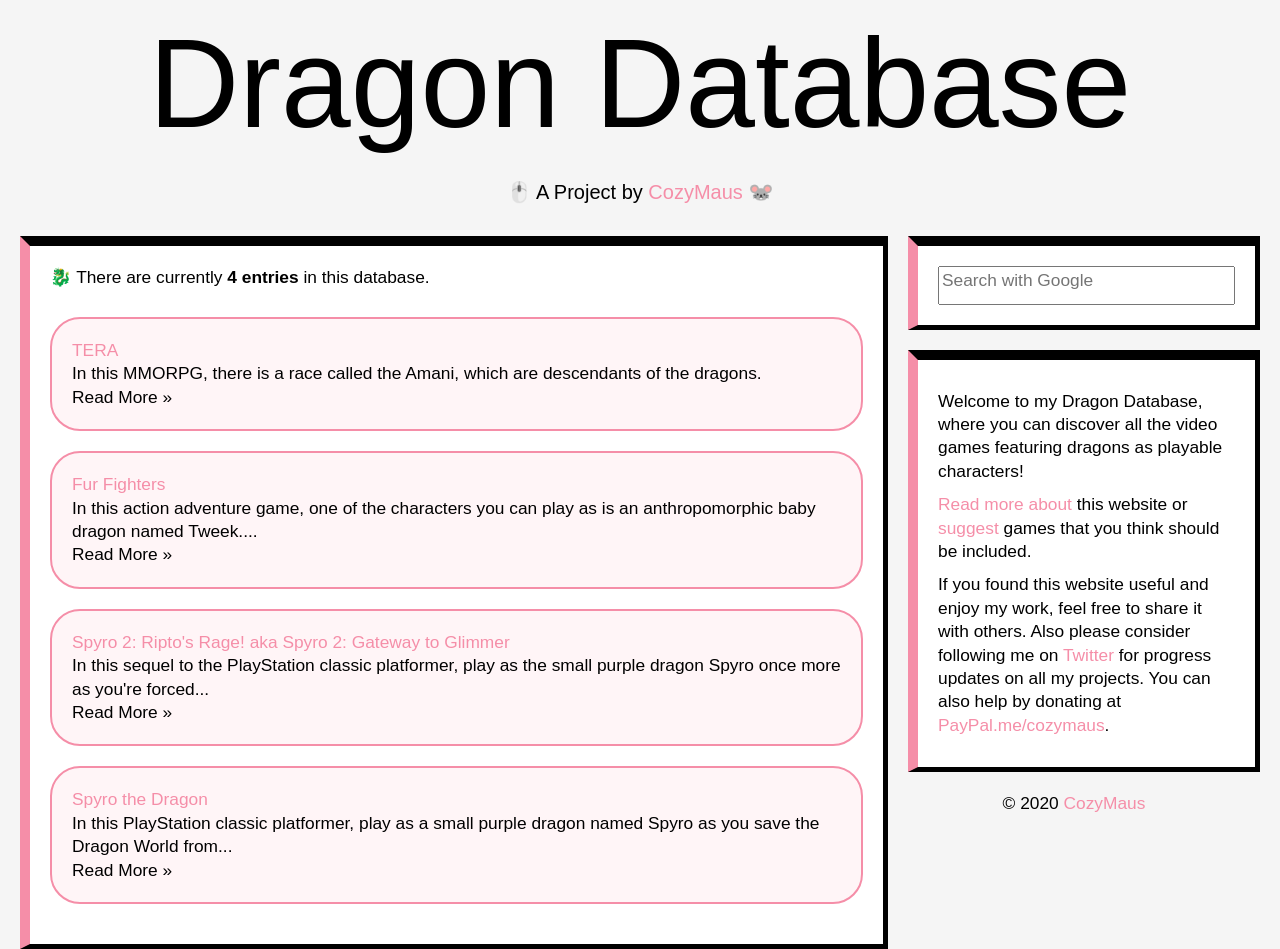
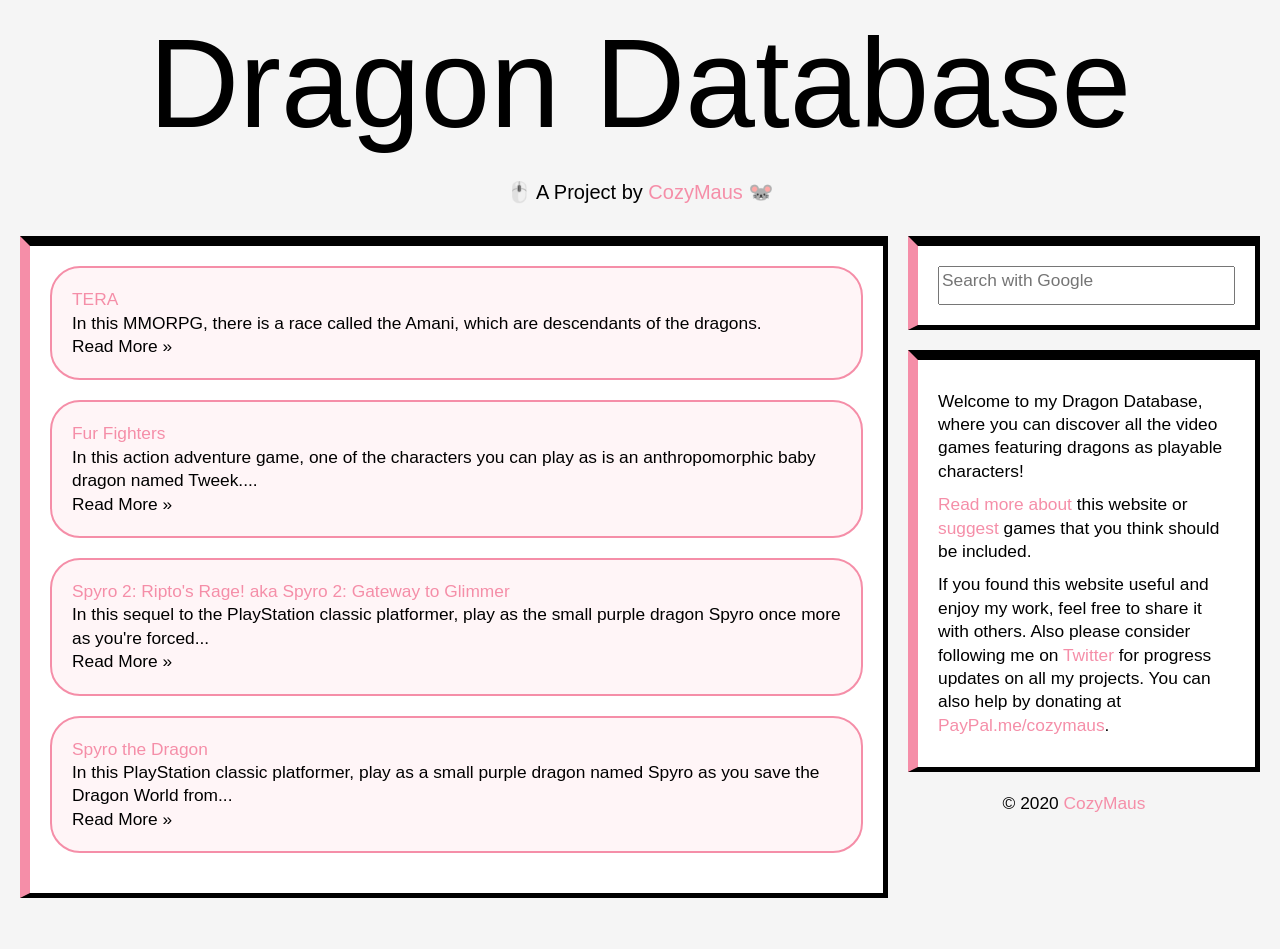
Before and after one commit to byliz/animal-game-database, a Jekyll site: the page built from index.html, in a window 1280 px wide and 949 px high. Built offline with Jekyll 4.4.1, drawn with Linux system fonts in a browser that asks for light colours; nearby versions of some CDN libraries; the list of posts is cut into pages by our own code.

Commit message:
Update index.html

```diff
--- a/index.html
+++ b/index.html
@@ -3,12 +3,6 @@
 title:
 excerpt: "All games sorted by latest release."
 ---
-
-<div>
-<p style="font-size:13pt;">🐉 There are currently <strong>{{ site.posts | size }} entries</strong> in this database.</p>
-</div>
-
-<br>
 
 <div id="posts">
 
```
